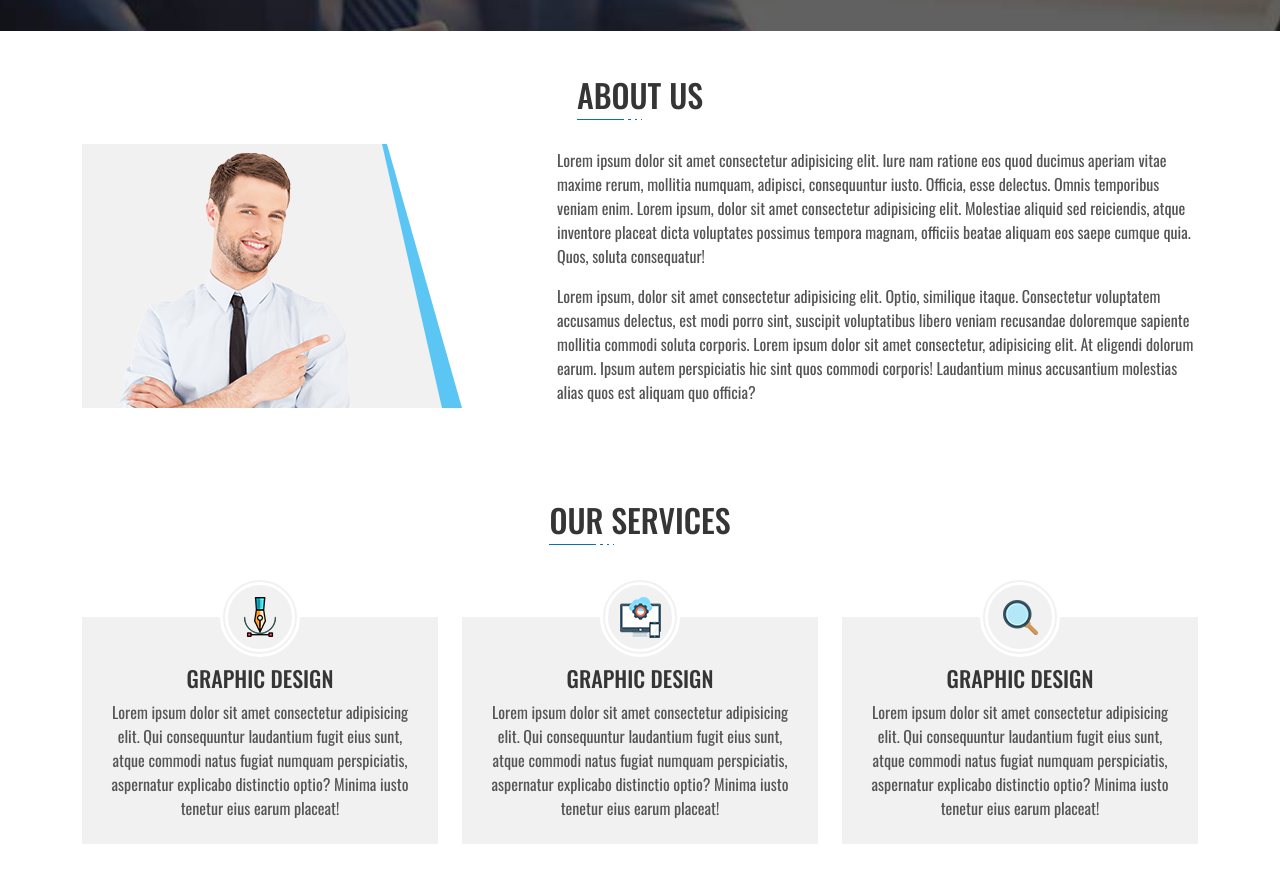
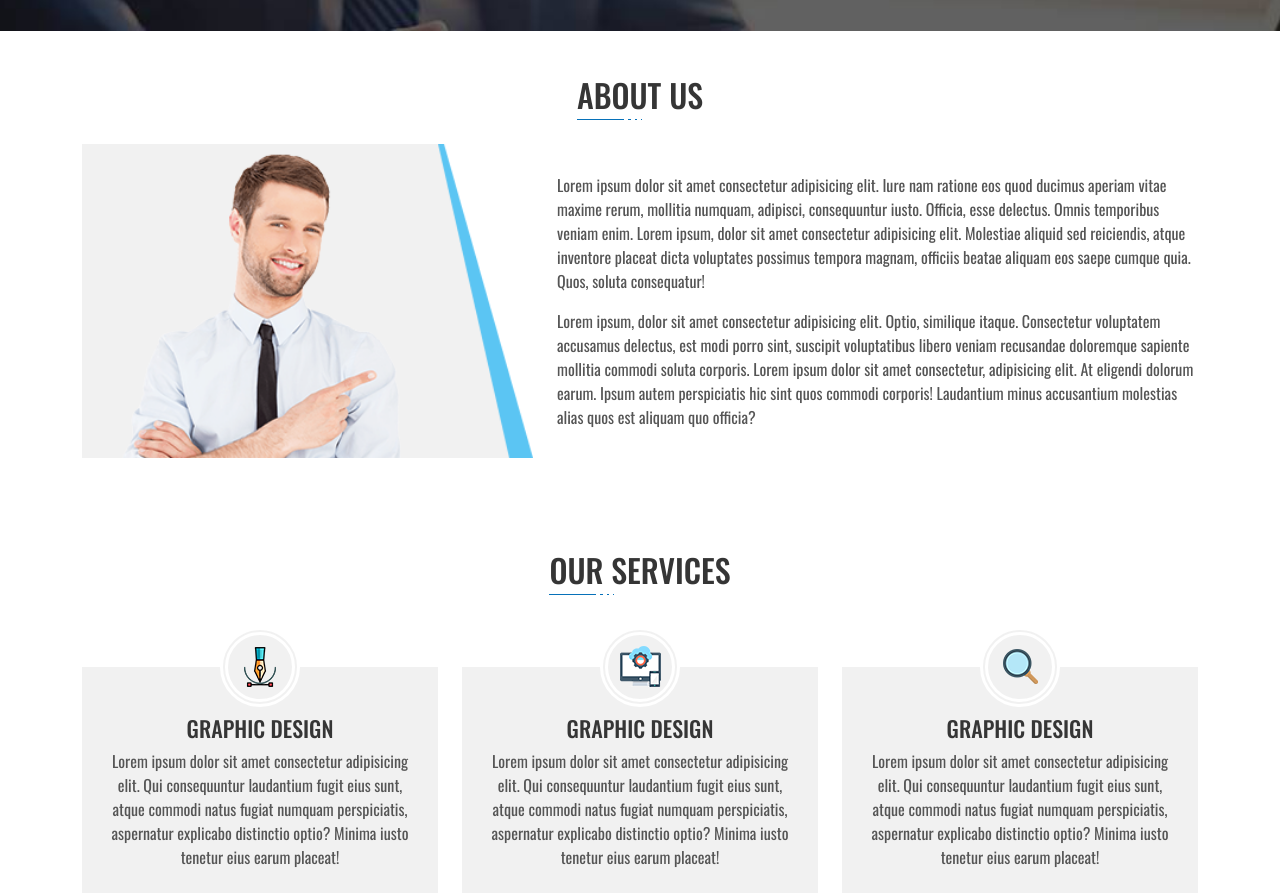
Before and after one commit to mdabdullah35363/bittlein, a plain HTML site: page index.html in a window 1280 px wide. Shown: the part 635-1531 px from the top of the page. Drawn offline with nearby package versions, Linux system fonts and the light colour scheme.

Commit message:
Update index.html

```diff
--- a/index.html
+++ b/index.html
@@ -119,7 +119,7 @@
                 <div class="row align-items-center">
                     <div class="col-md-5">
                         <div class="about_img">
-                            <img src="assets/img/about_img.png" class="w-100%" alt="">
+                            <img src="assets/img/about_img.png" class="w-100" alt="">
                         </div>
                     </div>
                     <div class="col-md-7">
```
